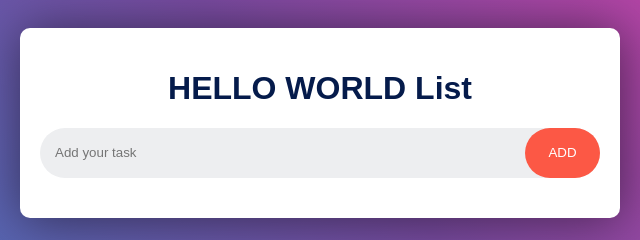
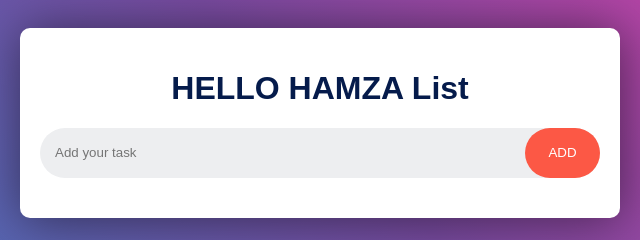
Before and after one commit to ameerhamza2829/Task_2_github_Actions, a plain HTML site: page simple-todo-app/index.html in a window 1280 px wide. Shown: the part 277-517 px from the top of the page, 320-960 px from the left. Drawn offline with Linux system fonts and the light colour scheme.

Commit message:
Test deployment -- hello hamza

```diff
--- a/simple-todo-app/index.html
+++ b/simple-todo-app/index.html
@@ -12,7 +12,7 @@
     </head>
     <body>
         <div class="container">
-            <h1 class="header">HELLO WORLD  List</h1>
+            <h1 class="header">HELLO HAMZA  List</h1>
             <div class="input-container">
                 <input type="text" placeholder="Add your task" id="input" />
                 <button type="button" id="add-btn">ADD</button>
```
